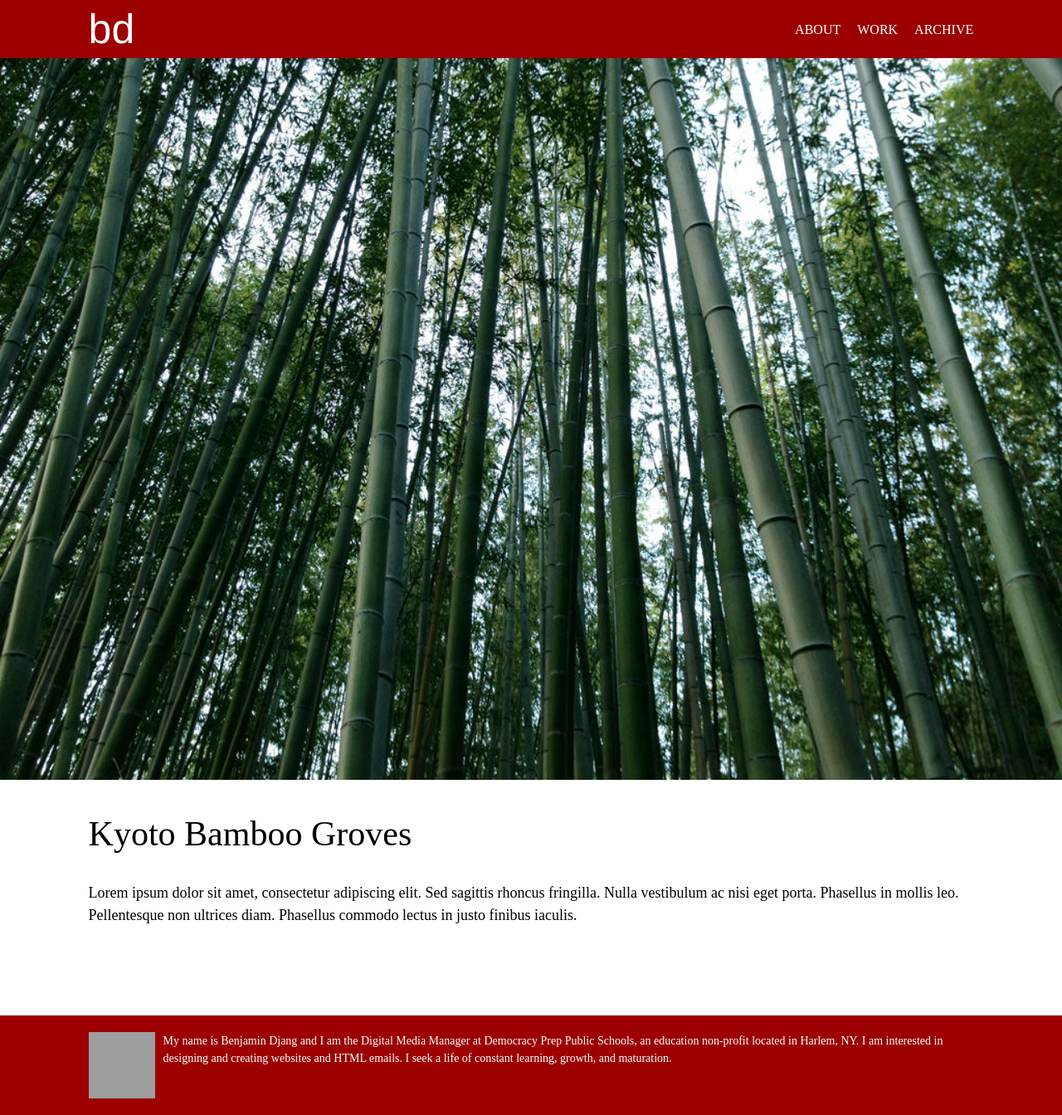
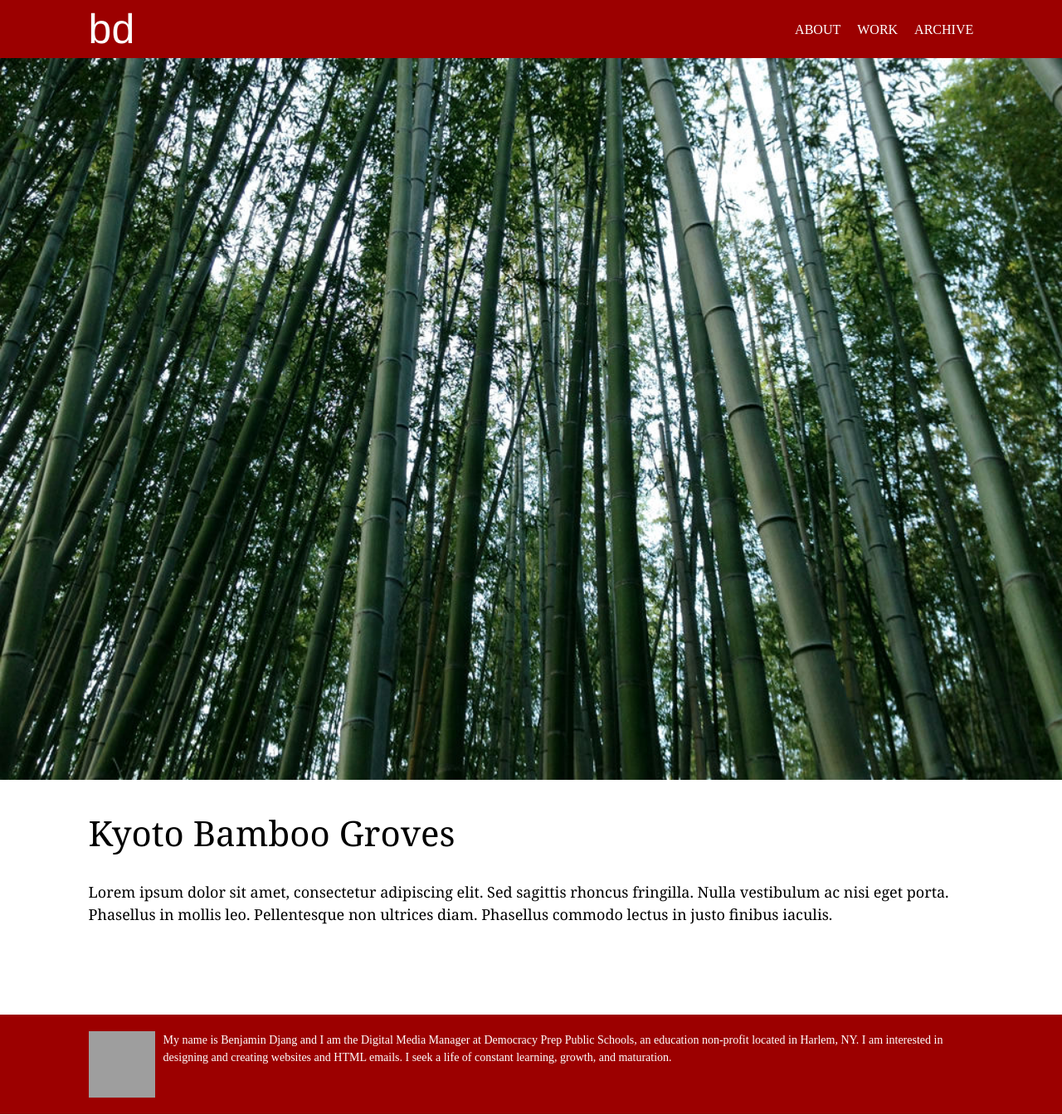
Before and after one commit to bdjang/benjamin-djang, a Jekyll site: the page built from index.html, in a window 1280 px wide. Shown: the whole page at 83% size. Built offline with Jekyll 4.4.1, drawn with Linux system fonts in a browser that asks for light colours; some web fonts are replaced; the list of posts is cut into pages by our own code; grey boxes are pictures that could not be loaded.

Commit message:
Replaced Palatino font with Noto Serif font

```diff
--- a/_includes/head.html
+++ b/_includes/head.html
@@ -7,7 +7,7 @@
 
     <!-- Place favicon.ico and apple-touch-icon.png in the root directory -->
 
-	<link href='http://fonts.googleapis.com/css?family=Droid+Serif:400,400italic' rel='stylesheet' type='text/css'>
+	<link href='http://fonts.googleapis.com/css?family=Noto+Serif:400,400italic' rel='stylesheet' type='text/css'>
     <link rel="stylesheet" href="/css/main.css">
     <script src="js/vendor/modernizr-2.6.2.min.js"></script>
 </head>
--- a/css/main.scss
+++ b/css/main.scss
@@ -17,7 +17,7 @@
 =====================================================================*/
 
 h1, h2, p, .archive span, .workImg aside {
-	font-family: 'Droid Serif', serif;
+	font-family: 'Noto Serif', serif;
 }
 h1, h2, .workImg aside {
 	line-height: 1.3em;
```
